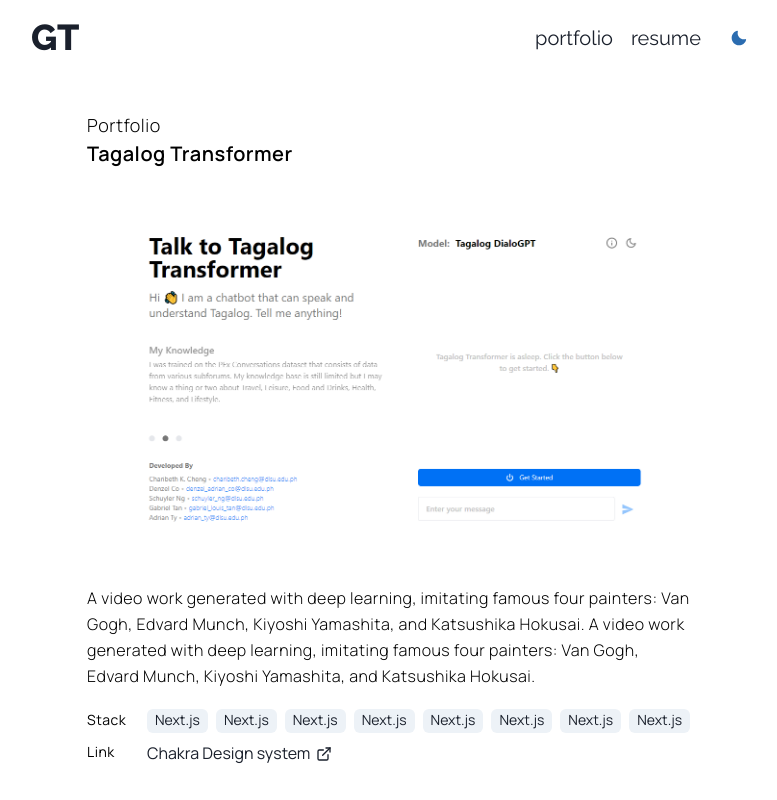
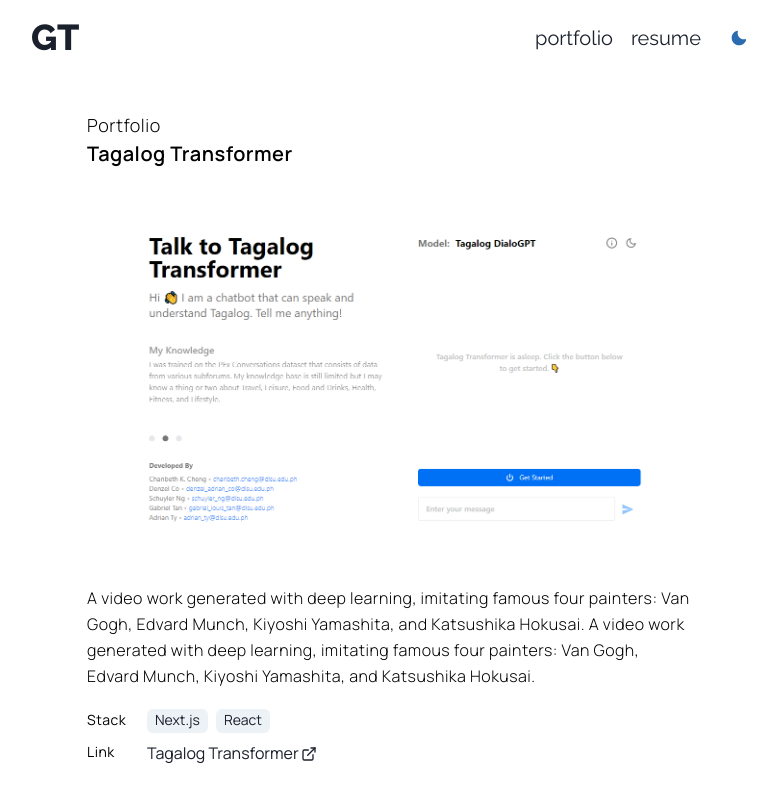
Before and after one commit to gabtan99/website, a Next.js app: page /portfolio/tagalogtransformer in a window 1280 px wide. Shown: the top 800 px of the page, without its empty margins (249-1026 px from the left). Built offline with nearby package versions, Linux system fonts and the light colour scheme.

Commit message:
feat: typewriter effect

```diff
--- a/components/layouts/portfolio-content.js
+++ b/components/layouts/portfolio-content.js
@@ -3,9 +3,7 @@
 import { Container, Link, Text, Tag, Box, Wrap } from "@chakra-ui/react";
 import Block from "../block";
 
-import TransformerURL from "../../public/media/transformer.png";
-
-const PortfolioContent = () => {
+const PortfolioContent = ({ title, children, image, stack, link }) => {
   return (
     <Container maxW="container.sm" pt={14}>
       <Block delay={0.1} mb={5}>
@@ -13,12 +11,12 @@
           Portfolio
         </Text>
         <Text mb={2} fontSize="xl" fontWeight={600}>
-          Tagalog Transformer
+          {title}
         </Text>
       </Block>
       <Block delay={0.2} mb={3}>
         <Image
-          src={TransformerURL}
+          src={image}
           alt={"test"}
           placeholder="blur"
           loading="lazy"
@@ -32,11 +30,7 @@
           letterSpacing={0.5}
           lineHeight="tall"
         >
-          A video work generated with deep learning, imitating famous four
-          painters: Van Gogh, Edvard Munch, Kiyoshi Yamashita, and Katsushika
-          Hokusai. A video work generated with deep learning, imitating famous
-          four painters: Van Gogh, Edvard Munch, Kiyoshi Yamashita, and
-          Katsushika Hokusai.
+          {children}
         </Text>
       </Block>
 
@@ -46,23 +40,24 @@
             Stack
           </Text>
           <Wrap>
-            <Tag>Next.js</Tag>
-            <Tag>Next.js</Tag>
-            <Tag>Next.js</Tag>
-            <Tag>Next.js</Tag>
-            <Tag>Next.js</Tag>
-            <Tag>Next.js</Tag>
-            <Tag>Next.js</Tag>
-            <Tag>Next.js</Tag>
+            {stack.map((e, i) => (
+              <Tag key={i}> {e} </Tag>
+            ))}
           </Wrap>
         </Box>
         <Box width="100%" display="flex">
           <Text fontSize="sm" minW="60px">
             Link
           </Text>
-          <Link href="https://chakra-ui.com" isExternal>
-            Chakra Design system <ExternalLinkIcon mx="2px" />
-          </Link>
+
+          {link ? (
+            <Link href={link} isExternal>
+              {title}
+              <ExternalLinkIcon mx="2px" />
+            </Link>
+          ) : (
+            "Unavailable"
+          )}
         </Box>
       </Block>
     </Container>
--- a/package.json
+++ b/package.json
@@ -16,7 +16,8 @@
     "framer-motion": "^5.0.0",
     "next": "12.0.1",
     "react": "17.0.2",
-    "react-dom": "17.0.2"
+    "react-dom": "17.0.2",
+    "typewriter-effect": "^2.18.2"
   },
   "devDependencies": {
     "eslint": "7.32.0",
--- a/pages/404.js
+++ b/pages/404.js
@@ -1,4 +1,4 @@
-import { Box, Container, Heading, Button } from "@chakra-ui/react";
+import { Box, Container, Heading, Button, Text } from "@chakra-ui/react";
 import Link from "next/link";
 
 const NotFound = () => {
@@ -9,7 +9,7 @@
           <Heading as="h2" my={6}>
             Page not found
           </Heading>
-          Uh oh! The page you were looking cannot be found :(
+          <Text>Uh oh! The page you were looking cannot be found :(</Text>
           <Link href="/">
             <Button my={6}>Return Home</Button>
           </Link>
--- a/pages/index.js
+++ b/pages/index.js
@@ -4,6 +4,7 @@
 import Block from "../components/block";
 import BioEntry from "../components/bio-entry";
 import Footer from "../components/footer";
+import TitleTypewriter from "../components/Title-typewriter";
 
 export default function Home({ children }) {
   return (
@@ -29,9 +30,7 @@
             <Heading as="h1" size="3xl" fontWeight={500}>
               Hi, I&apos;m <b> Gab! </b>
             </Heading>
-            <Heading as="h2" size="lg" my={2} fontWeight={600}>
-              Software Developer
-            </Heading>
+            <TitleTypewriter />
           </Box>
         </Block>
 
--- a/pages/portfolio/tagalogtransformer.js
+++ b/pages/portfolio/tagalogtransformer.js
@@ -1,6 +1,8 @@
 import Footer from "../../components/footer";
 import PortfolioContent from "../../components/layouts/portfolio-content";
 import Head from "next/head";
+
+import TransformerURL from "../../public/media/transformer.png";
 
 const TagalogTransformer = () => {
   return (
@@ -10,7 +12,18 @@
         <meta name="viewport" content="initial-scale=1.0, width=device-width" />
       </Head>
 
-      <PortfolioContent></PortfolioContent>
+      <PortfolioContent
+        title="Tagalog Transformer"
+        image={TransformerURL}
+        link="https://www.tagalogtransformer.me"
+        stack={["Next.js", "React"]}
+      >
+        A video work generated with deep learning, imitating famous four
+        painters: Van Gogh, Edvard Munch, Kiyoshi Yamashita, and Katsushika
+        Hokusai. A video work generated with deep learning, imitating famous
+        four painters: Van Gogh, Edvard Munch, Kiyoshi Yamashita, and Katsushika
+        Hokusai.
+      </PortfolioContent>
       <Footer />
     </div>
   );
```
Also changed, not shown: components/Title-typewriter.js (added, +27 -0 lines), pages/portfolio/airshipapp.js (added), pages/portfolio/cardsagainststupidity.js (added), pages/portfolio/intercon.js (added), pages/portfolio/mediacast.js (added), pages/portfolio/melscollection.js (added), pages/portfolio/website.js (added), 1 other file (tests, documents, lock files or other folders).
